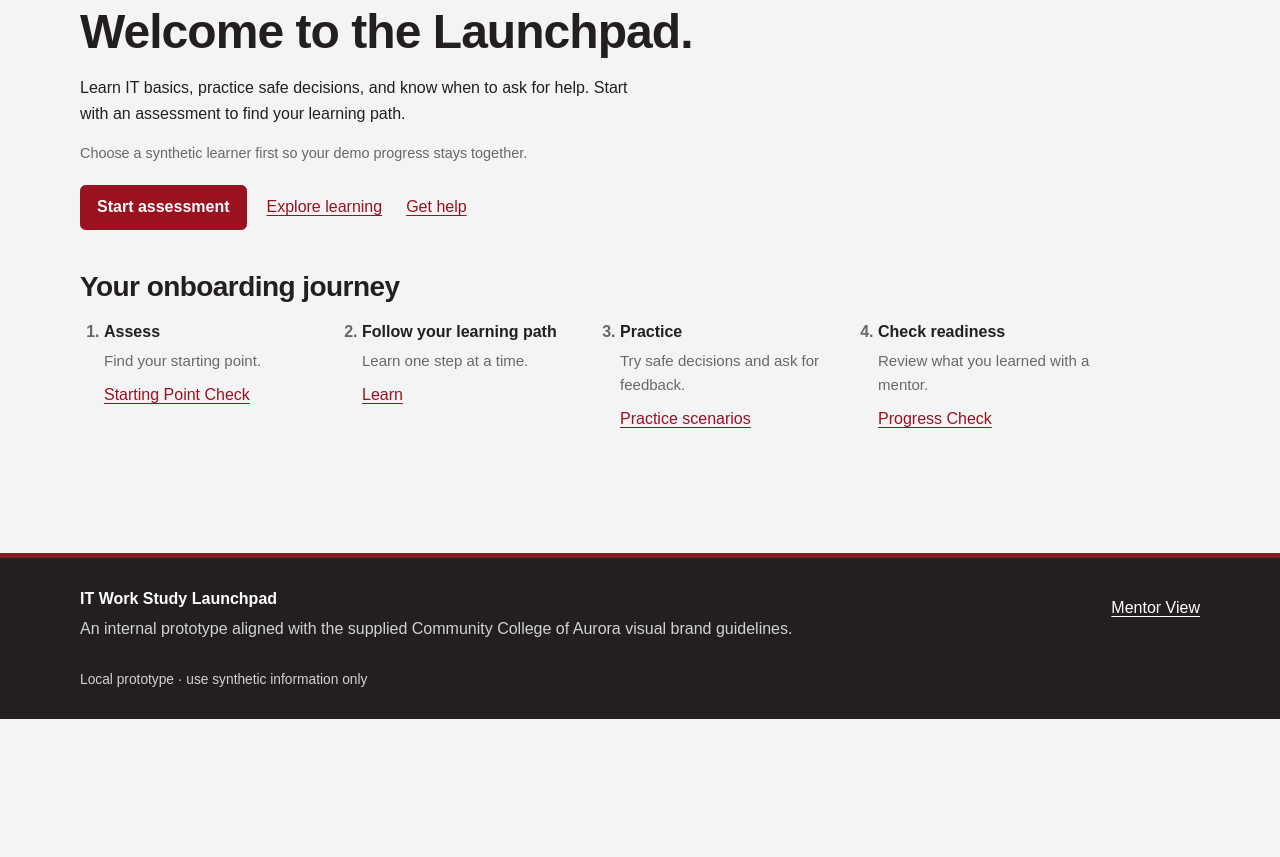
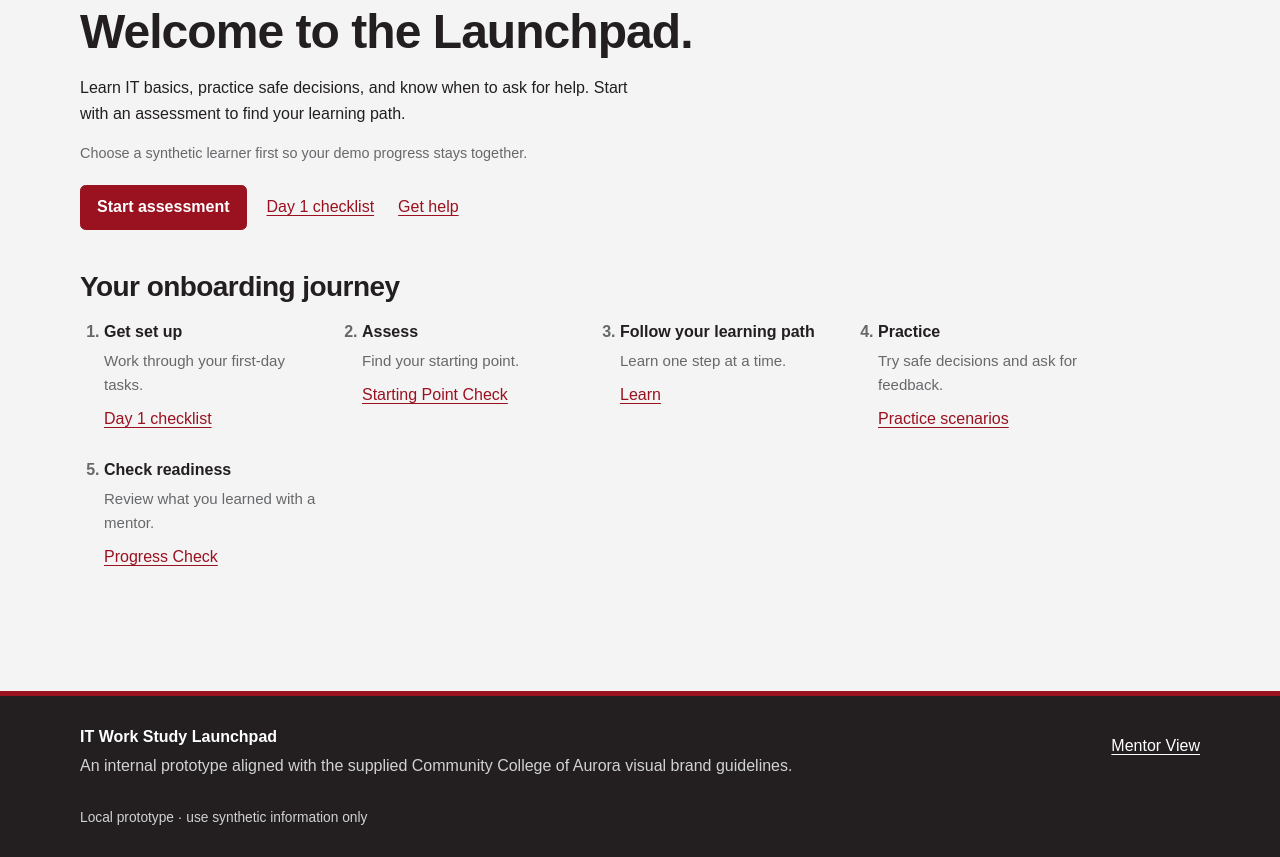
Before and after one commit to les2232/ITWorkStudyLaunchpad, a Flask app: page / in a window 1280 px wide. Shown: the part 173-1030 px from the top of the page. Before the commit the page ends 892 px from the top, so only its background shows below. Run offline with Flask 3, Linux system fonts and the light colour scheme.

Commit message:
Link Day 1 checklist from home page for new learners

```diff
--- a/templates/home.html
+++ b/templates/home.html
@@ -40,7 +40,7 @@
       {% if recommended_path %}
         <a href="{{ url_for('training_path', slug=recommended_path.slug) }}">View full learning plan</a>
       {% else %}
-        <a href="{{ url_for('learn') }}">Explore learning</a>
+        <a href="{{ url_for('day_1_checklist') }}">Day 1 checklist</a>
       {% endif %}
       <a href="{{ url_for('help') }}">Get help</a>
     </div>
@@ -60,6 +60,7 @@
 <section aria-labelledby="journey-heading">
   <h2 id="journey-heading">Your onboarding journey</h2>
   <ol class="journey-list">
+    <li><strong>Get set up</strong><p>Work through your first-day tasks.</p><a href="{{ url_for('day_1_checklist') }}">Day 1 checklist</a></li>
     <li><strong>Assess</strong><p>Find your starting point.</p><a href="{{ url_for('pre_assessment') if current_student else url_for('student_identity', next=url_for('pre_assessment')) }}">Starting Point Check</a></li>
     <li><strong>Follow your learning path</strong><p>Learn one step at a time.</p><a href="{{ url_for('learn') }}">Learn</a></li>
     <li><strong>Practice</strong><p>Try safe decisions and ask for feedback.</p><a href="{{ url_for('scenario_index') }}">Practice scenarios</a></li>
```
